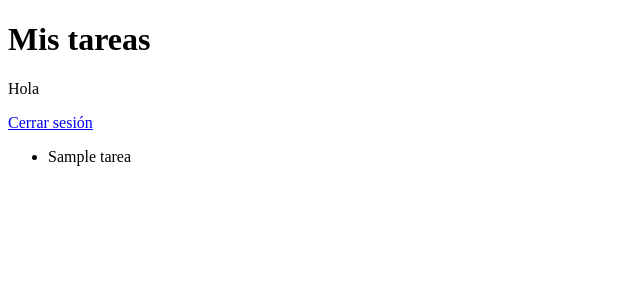
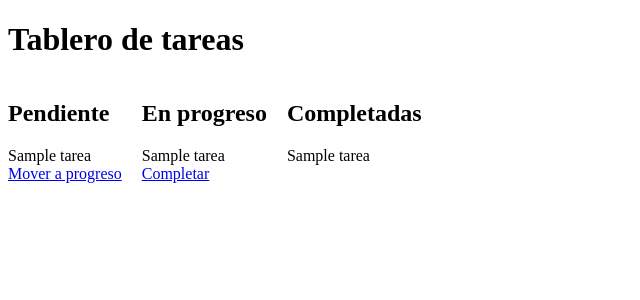
Before and after one commit to alexayalacobel-spec/Web_project, a Django app: template tareas/templates/lista.html in a window 1280 px wide. Shown: the top 300 px of the page, without its empty margins (0-640 px from the left). Run offline with Django 5.2, Linux system fonts and the light colour scheme; the template is opened without the code that fills it: values that come from a table or form of the project are taken from there, others are empty; tables that the repository leaves empty hold one stand-in row (values such as "Sample post").

```diff
--- a/tareas/models.py
+++ b/tareas/models.py
@@ -2,10 +2,16 @@ from django.db import models
 from django.contrib.auth.models import User
 
 class Tarea(models.Model):
+    ESTADOS = [
+        ('pendiente', 'Pendiente'),
+        ('progreso', 'En progreso'),
+        ('completado', 'Completado'),
+    ]
+
     usuario = models.ForeignKey(User, on_delete=models.CASCADE)
     titulo = models.CharField(max_length=200)
     descripcion = models.TextField(blank=True)
-    completada = models.BooleanField(default=False)
+    estado = models.CharField(max_length=20, choices=ESTADOS, default='pendiente')
     creada = models.DateTimeField(auto_now_add=True)
 
     def __str__(self):
--- a/tareas/templates/lista.html
+++ b/tareas/templates/lista.html
@@ -4,18 +4,44 @@
     <title>Lista de tareas</title>
 </head>
 <body>
-    <h1>Mis tareas</h1>
+    <h1>Tablero de tareas</h1>
 
-    <p>Hola {{ request.user.username }}</p>
+    <div style="display: flex; gap: 20px;">
 
-    <a href="/logout/">Cerrar sesión</a>
+        <!-- Pendientes -->
+        <div>
+            <h2>Pendiente</h2>
+            {% for tarea in pendientes %}
+                <p>
+                    {{ tarea.titulo }}
+                    <br>
+                    <a href="/estado/{{ tarea.id }}/progreso/">Mover a progreso</a>
+                </p>
+            {% empty %}
+                <p>No hay tareas</p>
+            {% endfor %}
+        </div>
 
-    <ul>
-        {% for tarea in tareas %}
-            <li>{{ tarea }}</li>
-        {% empty %}
-            <li>No hay tareas.</li>
-        {% endfor %}
-    </ul>
+        <!-- En progreso -->
+        <div>
+            <h2>En progreso</h2>
+            {% for tarea in progreso %}
+                <p>
+                    {{ tarea.titulo }}
+                    <br>
+                    <a href="/estado/{{ tarea.id }}/completado/">Completar</a>
+                </p>
+            {% endfor %}
+        </div>
+
+        <!-- Completadas -->
+        <div>
+            <h2>Completadas</h2>
+            {% for tarea in completadas %}
+                <p>{{ tarea.titulo }}</p>
+            {% endfor %}
+        </div>
+
+    </div>
 </body>
 </html>
--- a/tareas/urls.py
+++ b/tareas/urls.py
@@ -6,4 +6,5 @@ urlpatterns = [
     path('crear/', views.crear_tarea, name='crear'),
     path('completar/<int:id>/', views.completar_tarea, name='completar'),
     path('eliminar/<int:id>/', views.eliminar_tarea, name='eliminar'),
+    path('estado/<int:id>/<str:estado>/', views.cambiar_estado, name='cambiar_estado'),
 ]
```
Also changed, not shown: tareas/views.py (+16 -2 lines), db.sqlite3, tareas/migrations/0004_remove_tarea_completada_tarea_estado.py (added).
